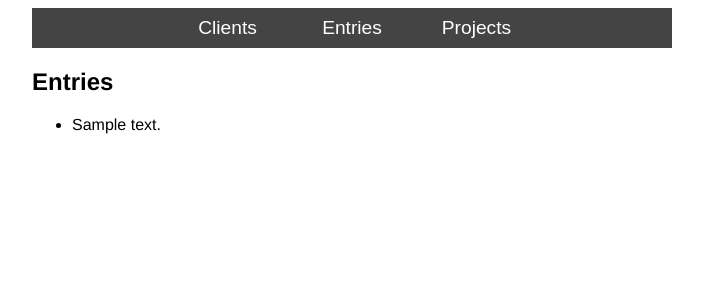
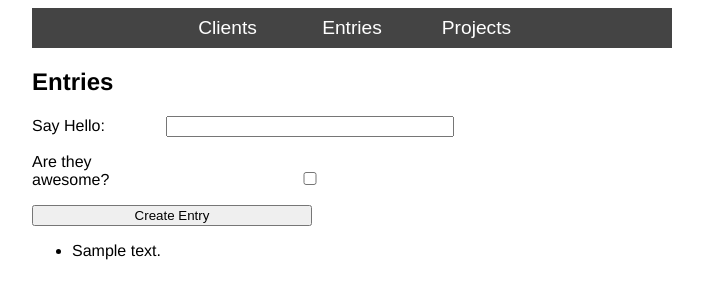
Before and after one commit to leaen/lesson-four, a Django app: template timetracker/entries/templates/entries.html in a window 1280 px wide. Shown: the top 300 px of the page, without its empty margins (288-991 px from the left). Run offline with Django 3.2, Linux system fonts and the light colour scheme; tables that the repository leaves empty hold one stand-in row (values such as "Sample post"); the template is opened without the code that fills it: values that come from a table or form of the project are taken from there, most other values are stand-ins (such as "Sample title", 1, 10 or a date in 2020).

Commit message:
Prep for homework, create EntryForm

```diff
--- a/formexample/formapp/forms.py
+++ b/formexample/formapp/forms.py
@@ -2,11 +2,11 @@ from django import forms
 
 
 class HelloWorldForm(forms.Form):
-    name = forms.CharField(required=True, label="Say Hello")
+    name = forms.CharField(required=False, label="Say Hello")
     awesome = forms.BooleanField(label="Are they awesome?")
 
     def clean_name(self):
         name = self.cleaned_data['name']
         if not name.lower().startswith('b'):
-            raise forms.ValidationError("Wait a second, your name doesn't start with B!")
+            raise forms.ValidationError("Wait a second, %s doesn't start with B!" % name)
         return name
--- a/timetracker/entries/templates/base.html
+++ b/timetracker/entries/templates/base.html
@@ -48,6 +48,22 @@
         color: #444;
         cursor: default;
       }
+
+      label {
+        width: 130px;
+        display: inline-block;
+      }
+
+      input, select {
+        width: 280px;
+      }
+
+      .helptext {
+        display: block;
+        font-size: 0.8em;
+        color: #999;
+      }
+      </p>
     </style>
   </head>
   <body>
--- a/timetracker/entries/templates/entries.html
+++ b/timetracker/entries/templates/entries.html
@@ -4,6 +4,12 @@
 
 {% block content %}
   <h2>Entries</h2>
+  <form method="post">
+    {% csrf_token %}
+    {{ entry_form.as_p }}
+    <input type="submit" name="name" value="Create Entry">
+  </form>
+
   <ul>
     {% for entry in entry_list %}
     <li>{{ entry.description }}</li>
```
Also changed, not shown: timetracker/entries/forms.py (added, +10 -0 lines), timetracker/entries/views.py (+16 -0 lines), README.md.
